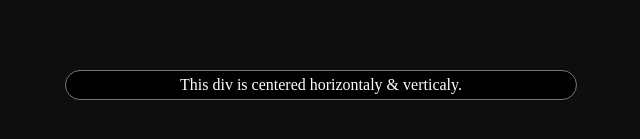
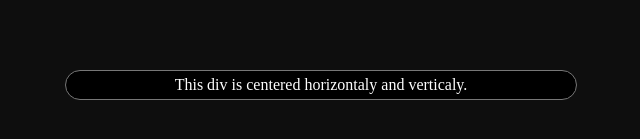
Before and after one commit to PtitSniper/jQueryCenter, a plain HTML site: page index.html in a window 1280 px wide. Shown: the part 321-460 px from the top of the page, 325-965 px from the left. Drawn offline with nearby package versions, Linux system fonts and the light colour scheme.

Commit message:
Update index.html

```diff
--- a/index.html
+++ b/index.html
@@ -24,7 +24,7 @@
 </head>
 <body>
 	<div id="center">
-		This div is centered horizontaly & verticaly.
+		This div is centered horizontaly and verticaly.
 	</div>
 	<script type="text/javascript" src="http://code.jquery.com/jquery-1.10.2.min.js"></script> <!-- Import jQuery -->
 	<script type="text/javascript" src="center.js"></script> <!-- Import Plugin -->
```
